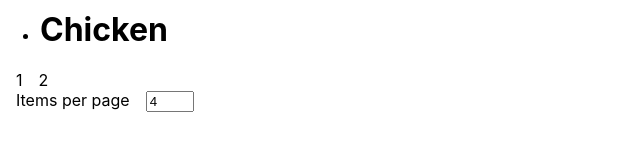
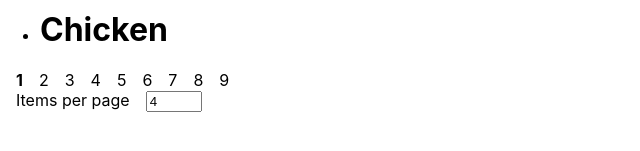
Before and after one commit to TheDARKOMETER/pagination, a React (Create React App) app: page / in a window 1280 px wide. Shown: the part 193-344 px from the top of the page, without its empty margins (0-640 px from the left). Built offline with nearby package versions, Linux system fonts and the light colour scheme.

Commit message:
Pagination 100% complete, passed bug tests

```diff
--- a/src/components/PaginationComponent.js
+++ b/src/components/PaginationComponent.js
@@ -30,7 +30,16 @@ function paginationReducer(state, action) {
 }
 
 export default function PaginationComponent() {
-    const [items, setItems] = useState(["Milk", "Eggs", "Cheese", "Chicken", "Bread", "Hazelnut", "Chocolate", "Peanut Butter"])
+    const [items, setItems] = useState([
+        "Milk", "Eggs", "Cheese", "Chicken", "Bread", "Hazelnut", "Chocolate", "Peanut Butter",
+        "Apple", "Orange", "Banana", "Grapes", "Strawberries", "Carrots", "Potatoes", "Tomatoes",
+        "Rice", "Pasta", "Chicken Wings", "Salmon", "Yogurt", "Ice Cream", "Pizza", "Burger",
+        "Lettuce", "Cucumber", "Onion", "Garlic", "Avocado", "Watermelon", "Pineapple",
+        "Cantaloupe", "Blueberries", "Broccoli", "Cauliflower", "Spinach", "Kale", "Bell Peppers",
+        "Mango", "Peach", "Pear", "Cherries", "Plum", "Lemon", "Lime", "Pomegranate",
+        "Asparagus", "Zucchini", "Eggplant", "Celery", "Sweet Potato", "Pumpkin", "Corn",
+        "Squash", "Mushrooms", "Blackberries", "Raspberries", "Apricot", "Kiwi", "Papaya"
+    ])
     const [paginationState, dispatch] = useReducer(paginationReducer, { itemsPerPage: 4 })
     const [currentPage, setCurrentPage] = useState(0)
     const quantityRef = useRef()
@@ -38,9 +47,30 @@ export default function PaginationComponent() {
 
     const pageLinks = () => {
         let pageLinks = []
+        console.log(pageNumbers)
         for (let x = 0; x < pageNumbers; x++) {
-            pageLinks.push(<a key={x} onClick={() => setCurrentPage(x)} style={{ marginLeft: '16px' }}>{x + 1}</a>)
+            pageLinks.push(<a key={x} onClick={() => setCurrentPage(x)} style={
+                {
+                    marginLeft: '16px',
+                    ...(currentPage === x ? { fontWeight: 'bold' } : { fontWeight: '400' })
+                }
+            }>{x + 1}</a>)
         }
+
+        if (currentPage + 1 > 5 && pageNumbers > 9) {
+            let pagesLeft = pageNumbers - (currentPage + 1)
+            if (pagesLeft > 4) {
+                // The argument for start in slice is inclusive, however the argument for end is not inclusive (exclusive), hence why it is 5 as opposed to 4
+                pageLinks = pageLinks.slice(currentPage - 4, currentPage + 5)
+            } else {
+                pageLinks = pageLinks.slice(pageNumbers - 9)
+            }
+        }
+
+        if (pageNumbers > 9) {
+            pageLinks = pageLinks.slice(0, 9)
+        }
+
         return pageLinks
     }
 
@@ -70,6 +100,8 @@ export default function PaginationComponent() {
             })
         } catch {
             setCurrentPage(currentPage - 1)
+        } finally {
+            pageLinks()
         }
     }
 
@@ -82,10 +114,9 @@ export default function PaginationComponent() {
             </div>
             <div>
                 {pageLinks()}
-
             </div>
             <label style={{ marginLeft: '16px', marginRight: '16px' }} htmlFor='quantity'>Items per page</label>
-            <input type='number' min='1' max='5' defaultValue='4' ref={quantityRef} onChange={() => {
+            <input type='number' min='1' max='10' defaultValue='4' ref={quantityRef} onChange={() => {
                 dispatch({ type: "SET_ITEMS_PER_PAGE", payload: quantityRef.current.value, currentPage: currentPage })
             }
             } />
```
